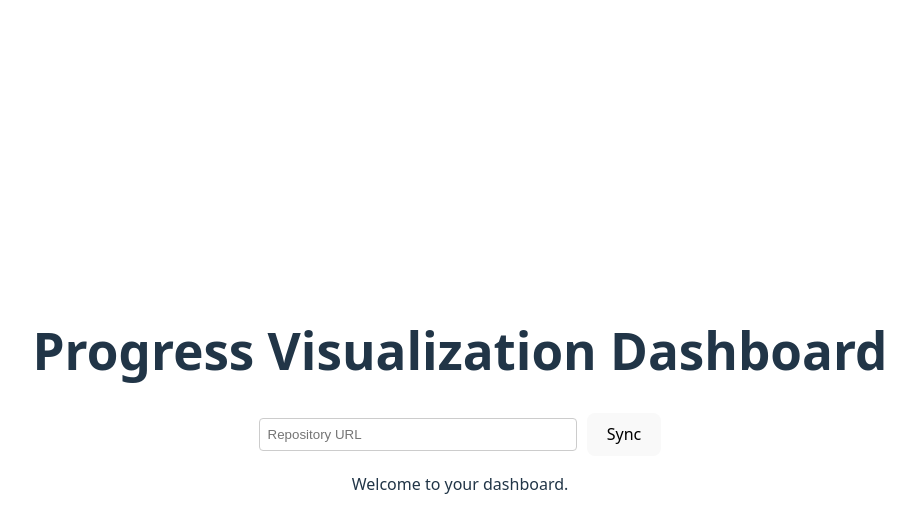
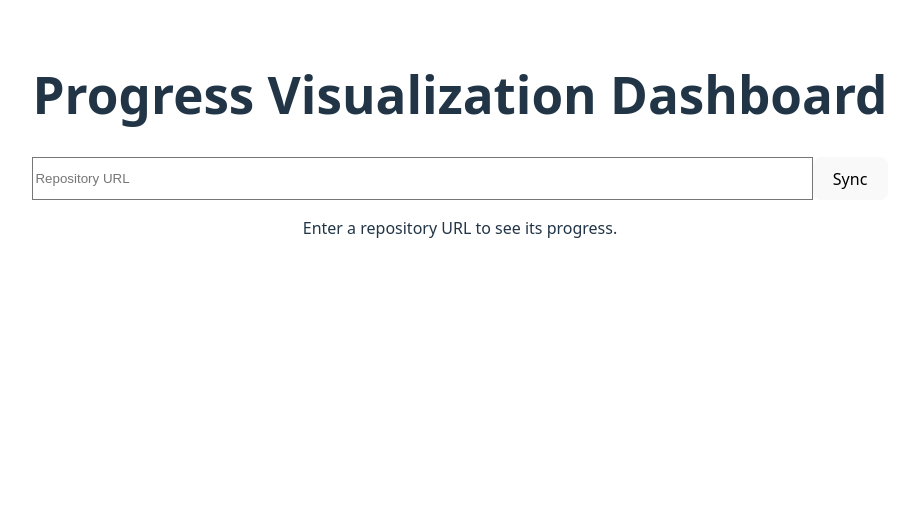
Before and after one commit to chandrasmailbox/conductor-context-dashboard, a React app in the folder frontend/: page / in a window 1280 px wide. Shown: the top 532 px of the page, without its empty margins (180-1095 px from the left). Built offline with nearby package versions, Linux system fonts and the light colour scheme; the HTML template or start-up script is replaced by a standard one.

Commit message:
feat(frontend): Assemble dashboard layout with integrated components

```diff
--- a/frontend/src/App.tsx
+++ b/frontend/src/App.tsx
@@ -1,10 +1,34 @@
 import { useState } from 'react';
 import './App.css'
+import StageTimeline, { Stage } from './components/StageTimeline';
+import TaskTable, { Task } from './components/TaskTable';
+import ProgressBar from './components/ProgressBar';
+
+interface SyncData {
+  setupState?: string;
+  tracks?: { tracks: { title: string; link: string }[] };
+  plan?: {
+    title: string;
+    phases: {
+      title: string;
+      tasks: {
+        description: string;
+        status: 'completed' | 'in_progress' | 'pending';
+        subtasks: { description: string; status: 'completed' | 'in_progress' | 'pending' }[];
+      }[];
+      checkpoint?: string;
+    }[];
+  };
+}
 
 function App() {
   const [repoUrl, setRepoUrl] = useState('');
+  const [syncData, setSyncData] = useState<SyncData | null>(null);
+  const [isLoading, setIsLoading] = useState(false);
 
   const handleSync = async () => {
+    if (!repoUrl) return;
+    setIsLoading(true);
     console.log('Syncing data...');
     try {
       const response = await fetch('/api/v1/verify-phase-2', {
@@ -16,30 +40,87 @@ function App() {
       });
       const data = await response.json();
       console.log('Synced data:', data);
+      setSyncData(data);
     } catch (error) {
       console.error('Error syncing data:', error);
+    } finally {
+      setIsLoading(false);
     }
   };
 
+  // Map syncData to component-friendly formats
+  const stages: Stage[] = syncData?.plan?.phases.map((phase, index) => ({
+    id: `phase-${index}`,
+    title: phase.title,
+    status: phase.tasks.every(t => t.status === 'completed')
+            ? 'completed'
+            : (phase.tasks.some(t => t.status === 'completed' || t.status === 'in_progress') ? 'in_progress' : 'pending')
+  })) || [];
+
+  const allTasks: Task[] = syncData?.plan?.phases.flatMap(phase =>
+    phase.tasks.map((task, index) => ({
+      id: `${phase.title}-task-${index}`,
+      description: task.description,
+      status: task.status as any
+    }))
+  ) || [];
+
+  const completedCount = allTasks.filter(t => t.status === 'completed').length;
+  const progress = allTasks.length > 0 ? Math.floor((completedCount / allTasks.length) * 100) : 0;
+
   return (
-    <>
-      <header role="banner" aria-label="Dashboard Header">
-        <h1>Progress Visualization Dashboard</h1>
-        <div style={{ display: 'flex', gap: '10px', alignItems: 'center', justifyContent: 'center' }}>
+    <div className="min-h-screen bg-gray-50">
+      <header className="bg-white shadow" role="banner" aria-label="Dashboard Header">
+        <div className="max-w-7xl mx-auto py-6 px-4 sm:px-6 lg:px-8 flex flex-col md:flex-row md:items-center md:justify-between gap-4">
+          <h1 className="text-3xl font-bold text-gray-900">
+            Progress Visualization Dashboard
+          </h1>
+          <div className="flex gap-2">
             <input
-                type="text"
-                placeholder="Repository URL"
-                value={repoUrl}
-                onChange={(e) => setRepoUrl(e.target.value)}
-                style={{ padding: '8px', borderRadius: '4px', border: '1px solid #ccc', width: '300px' }}
+              type="text"
+              placeholder="Repository URL"
+              value={repoUrl}
+              onChange={(e) => setRepoUrl(e.target.value)}
+              className="px-4 py-2 border border-gray-300 rounded-md focus:outline-none focus:ring-2 focus:ring-blue-500 w-full md:w-80"
             />
-            <button onClick={handleSync}>Sync</button>
+            <button
+              onClick={handleSync}
+              disabled={isLoading}
+              className={`px-4 py-2 rounded-md text-white transition-colors ${
+                isLoading ? 'bg-gray-400 cursor-not-allowed' : 'bg-blue-600 hover:bg-blue-700'
+              }`}
+            >
+              {isLoading ? 'Syncing...' : 'Sync'}
+            </button>
+          </div>
         </div>
       </header>
-      <main role="main">
-        <p>Welcome to your dashboard.</p>
+
+      <main className="max-w-7xl mx-auto py-6 sm:px-6 lg:px-8" role="main">
+        {!syncData ? (
+          <div className="text-center py-12">
+            <p className="text-gray-500 text-lg">Enter a repository URL to see its progress.</p>
+          </div>
+        ) : (
+          <div className="space-y-6">
+            <section className="bg-white p-6 rounded-lg shadow">
+              <h2 className="text-xl font-semibold mb-4">Project Overview: {syncData.plan?.title}</h2>
+              <ProgressBar progress={progress} label="Overall Completion" />
+            </section>
+
+            <section className="bg-white p-6 rounded-lg shadow">
+              <h2 className="text-xl font-semibold mb-4">Stages</h2>
+              <StageTimeline stages={stages} />
+            </section>
+
+            <section className="bg-white p-6 rounded-lg shadow">
+              <h2 className="text-xl font-semibold mb-4">Tasks</h2>
+              <TaskTable tasks={allTasks} />
+            </section>
+          </div>
+        )}
       </main>
-    </>
+    </div>
   )
 }
 
```
Also changed, not shown: 1 other file (tests, documents, lock files or other folders).
